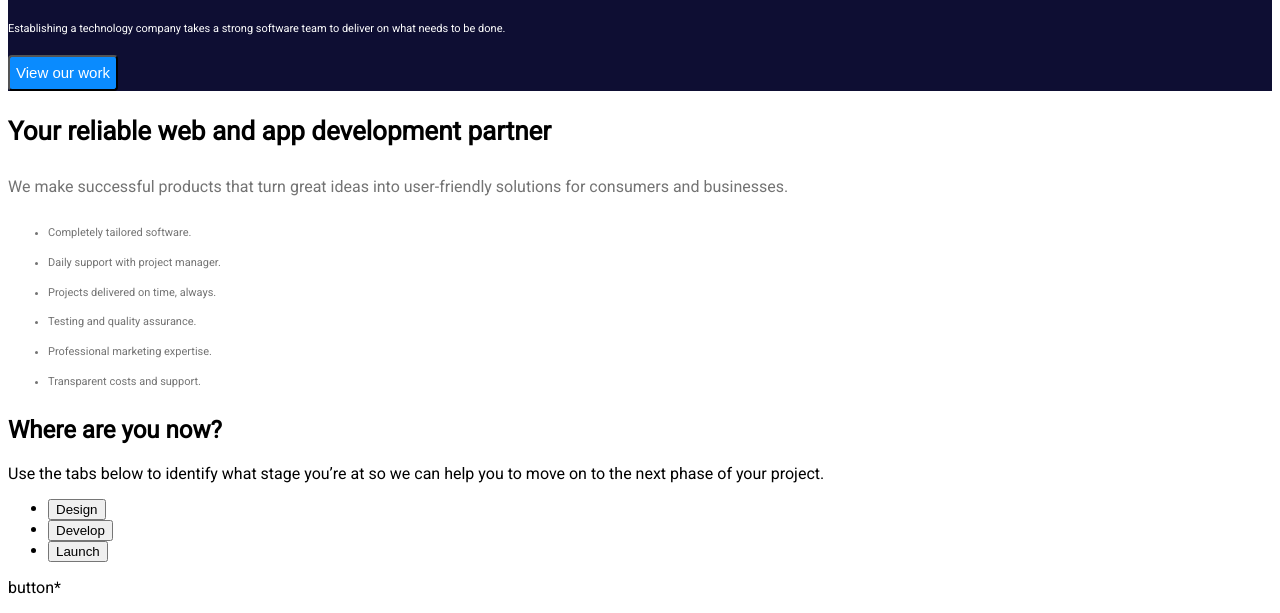
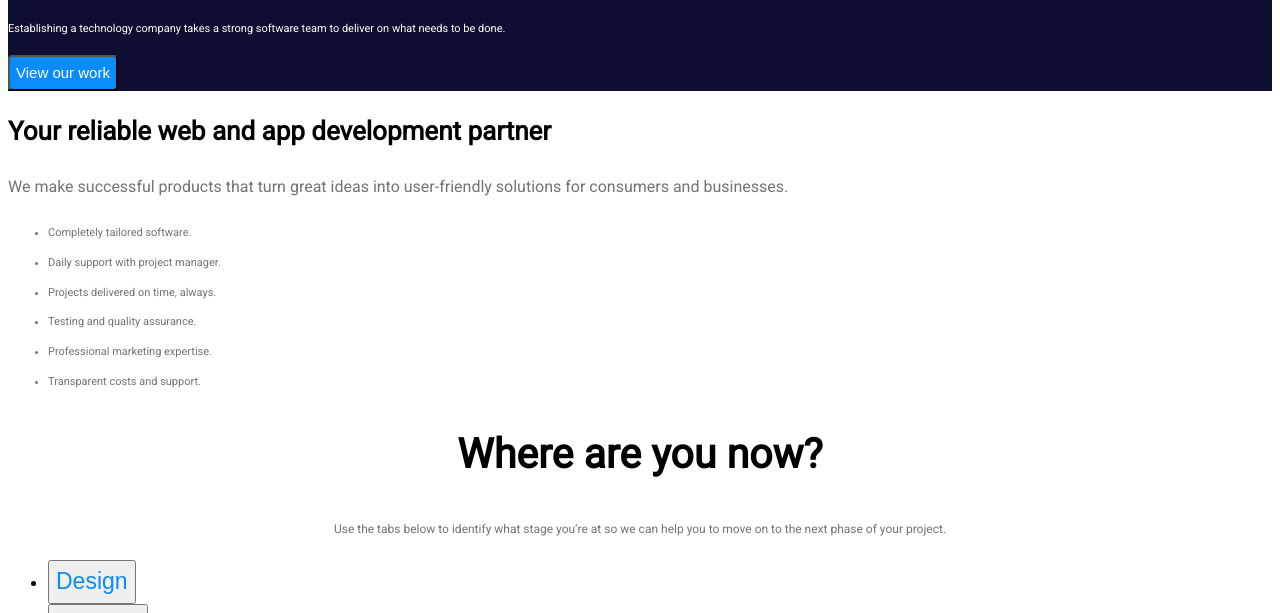
Before and after one commit to Allmaren/team-project-v2, a plain HTML site: page index.html in a window 1280 px wide. Shown: the part 337-950 px from the top of the page. Drawn offline with Linux system fonts and the light colour scheme.

Commit message:
whereareyou

```diff
--- a/CSS/styles.css
+++ b/CSS/styles.css
@@ -64,3 +64,26 @@ color: #737373;
 line-height: 2.7;
 color: #737373;
 }
+
+.where-title {
+  font-size: 41px;
+  line-height: 1.2;
+  text-align: center;
+  color: #000000;
+}
+.where-text {
+  font-size: 12px;
+  line-height: 2.5;
+  text-align: center;
+  color: #737373;
+}
+.where-list {
+}
+.where-item {
+}
+.where-btn {
+  font-size: 23px;
+line-height: 1.65;
+text-align: center;
+color: #0A8BFE;
+}
--- a/index.html
+++ b/index.html
@@ -55,17 +55,17 @@
         </ul>
       </section>
       <section>
-        <h2>Where are you now?</h2>
-        <p>
+        <h2 class="where-title">Where are you now?</h2>
+        <p class="where-text">
           Use the tabs below to identify what stage you’re at so we can help you
           to move on to the next phase of your project.
         </p>
-        <ul>
-          <li><button type="button">Design</button></li>
-          <li><button type="button">Develop</button></li>
-          <li><button type="button">Launch</button></li>
+        <ul class="where-list">
+          <li class="where-item"><button class="where-btn" type="button">Design</button></li>
+          <li class="where-item"><button class="where-btn" type="button">Develop</button></li>
+          <li class="where-item"><button  class="where-btn" type="button">Launch</button></li>
         </ul>
-        button*
+
         <ul>
           <li>
             <h3>1. Research</h3>
```
